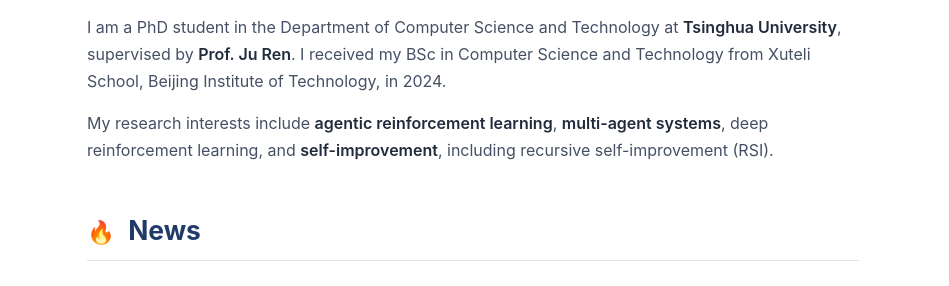
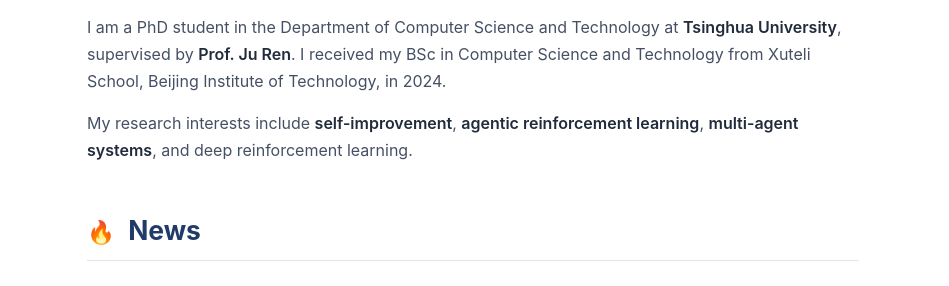
Before and after one commit to HansenHua/HansenHua.github.io, a plain HTML site: page index.html in a window 1280 px wide. Shown: the part 193-479 px from the top of the page, 331-1280 px from the left. Drawn offline with Linux system fonts and the light colour scheme.

Commit message:
Update index.html

```diff
--- a/index.html
+++ b/index.html
@@ -29,7 +29,7 @@
       <section id="about" class="about">
         <div class="section-heading"><h2>About Me</h2></div>
         <p>I am a PhD student in the Department of Computer Science and Technology at <strong>Tsinghua University</strong>, supervised by <strong>Prof. Ju Ren</strong>. I received my BSc in Computer Science and Technology from Xuteli School, Beijing Institute of Technology, in 2024.</p>
-        <p>My research interests include <strong>agentic reinforcement learning</strong>, <strong>multi-agent systems</strong>, deep reinforcement learning, and <strong>self-improvement</strong>, including recursive self-improvement (RSI).</p>
+        <p>My research interests include <strong>self-improvement</strong>, <strong>agentic reinforcement learning</strong>, <strong>multi-agent systems</strong>, and deep reinforcement learning.</p>
       </section>
       <section id="news" aria-labelledby="news-heading">
         <div class="section-heading"><h2 id="news-heading"><span aria-hidden="true">🔥</span> News</h2></div>
```
